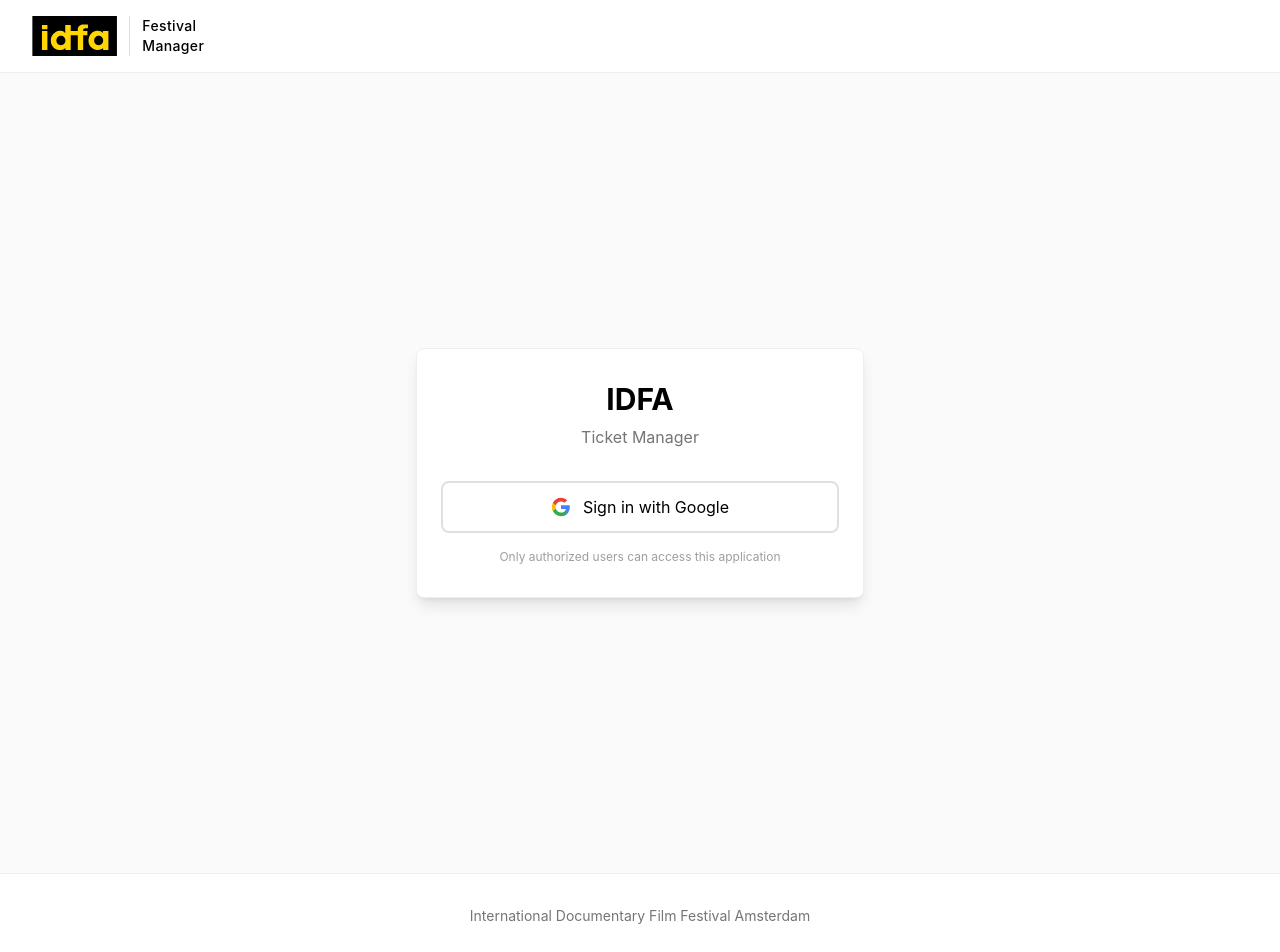
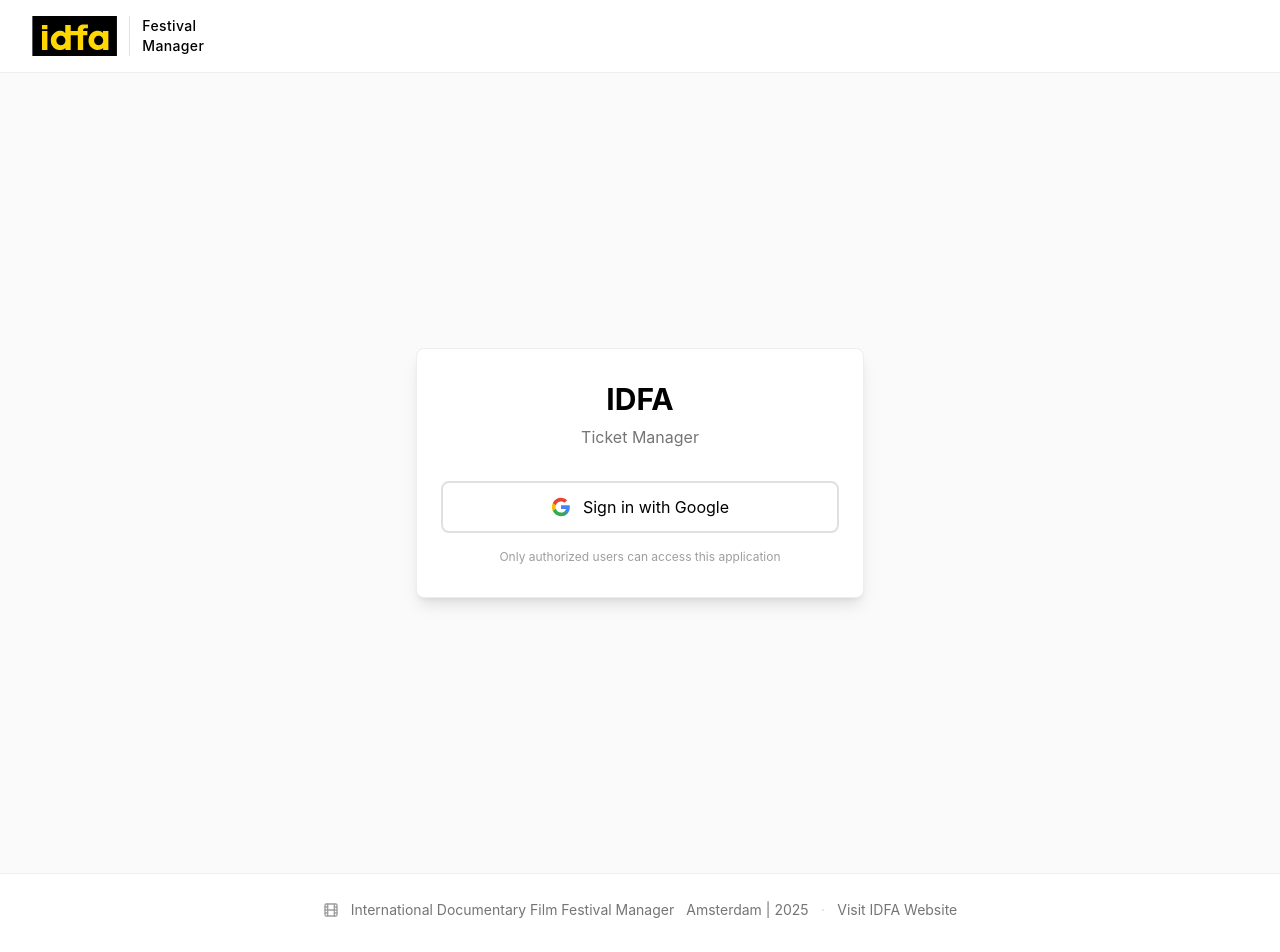
Before and after one commit to durw4rd/idfa-ticket-manager, a Next.js app: page /login in a window 1280 px wide. Shown: the top 952 px of the page. Built offline with nearby package versions, Linux system fonts and the light colour scheme; no server answers.

Commit message:
footer styling, add navigation feature

```diff
--- a/app/layout.tsx
+++ b/app/layout.tsx
@@ -3,6 +3,7 @@ import "./globals.css";
 import Providers from "@/components/Providers";
 import AuthButton from "@/components/AuthButton";
 import IDFALogo from "@/components/IDFALogo";
+import { Film } from 'lucide-react';
 
 export const metadata: Metadata = {
   title: "IDFA Ticket Manager",
@@ -48,11 +49,26 @@ export default function RootLayout({
             {children}
           </main>
           <footer className="border-t border-idfa-gray-200 bg-white mt-auto relative z-50">
-          <div className="max-w-7xl mx-auto px-4 sm:px-6 lg:px-8 py-8">
-            <p className="text-center text-idfa-gray-600 text-sm">
-              International Documentary Film Festival Amsterdam
-            </p>
-          </div>
+            <div className="max-w-7xl mx-auto px-4 sm:px-6 lg:px-8 py-6">
+              <div className="flex flex-col sm:flex-row items-center justify-center gap-2 sm:gap-3">
+                <Film className="h-4 w-4 text-idfa-gray-500" />
+                <p className="text-idfa-gray-600 text-sm">
+                  International Documentary Film Festival Manager
+                </p>
+                <p className="text-idfa-gray-600 text-sm">
+                  Amsterdam | 2025
+                </p>
+                <span className="hidden sm:inline text-idfa-gray-300">·</span>
+                <a
+                  href="https://festival.idfa.nl/"
+                  target="_blank"
+                  rel="noopener noreferrer"
+                  className="text-idfa-gray-600 hover:text-idfa-black text-sm transition-colors"
+                >
+                  Visit IDFA Website
+                </a>
+              </div>
+            </div>
           </footer>
         </Providers>
       </body>
--- a/app/screenings/[id]/page.tsx
+++ b/app/screenings/[id]/page.tsx
@@ -1,12 +1,13 @@
 import Link from 'next/link';
 import { getAllScreenings } from '@/lib/db';
-import { ArrowLeft, Calendar, MapPin, Clock, Film, Ticket } from 'lucide-react';
+import { ArrowLeft, Calendar, MapPin, Clock, Film, Ticket, Navigation } from 'lucide-react';
 import { parseTicketDateTime } from '@/lib/db';
 import QRCodeDisplay from '@/components/QRCodeDisplay';
 import { getVenueBackground } from '@/lib/venue-backgrounds';
 import { getFestivalLinkForScreening } from '@/lib/festival-links';
 import FestivalLinkButton from '@/components/FestivalLinkButton';
 import CoupleIcon from '@/components/CoupleIcon';
+import { getMapSearchUrl } from '@/lib/maps-utils';
 
 export const dynamic = 'force-dynamic';
 
@@ -94,6 +95,16 @@ export default async function ScreeningDetailPage({
           <div className="flex items-center space-x-3">
             <MapPin className="h-5 w-5 text-idfa-gray-600" />
             <span>{screening.location}</span>
+            <a
+              href={getMapSearchUrl(screening.location)}
+              target="_blank"
+              rel="noopener noreferrer"
+              className="inline-flex items-center space-x-1 px-3 py-1.5 text-sm bg-idfa-black text-white font-medium rounded hover:bg-idfa-gray-800 transition-colors"
+              title="Open in Maps"
+            >
+              <Navigation className="h-4 w-4" />
+              <span>Directions</span>
+            </a>
           </div>
           {screening.ticketCount > 1 && (
             <div className="flex items-center space-x-3">
--- /dev/null
+++ b/lib/maps-utils.ts
@@ -0,0 +1,19 @@
+/**
+ * Utilities for generating map links
+ */
+
+/**
+ * Generates a Google Maps search URL for a location
+ * Appends "Amsterdam" to ensure we find the correct venue
+ */
+export function getMapSearchUrl(location: string): string {
+  // Clean up location name (remove room numbers, extra spaces, etc.)
+  const cleanLocation = location
+    .replace(/\s+\d+$/, '') // Remove trailing numbers (e.g., "Kriterion 1" -> "Kriterion")
+    .trim();
+
+  // Append "Amsterdam" to improve search accuracy
+  const searchQuery = encodeURIComponent(`${cleanLocation}, Amsterdam`);
+
+  return `https://www.google.com/maps/search/?api=1&query=${searchQuery}`;
+}
```
